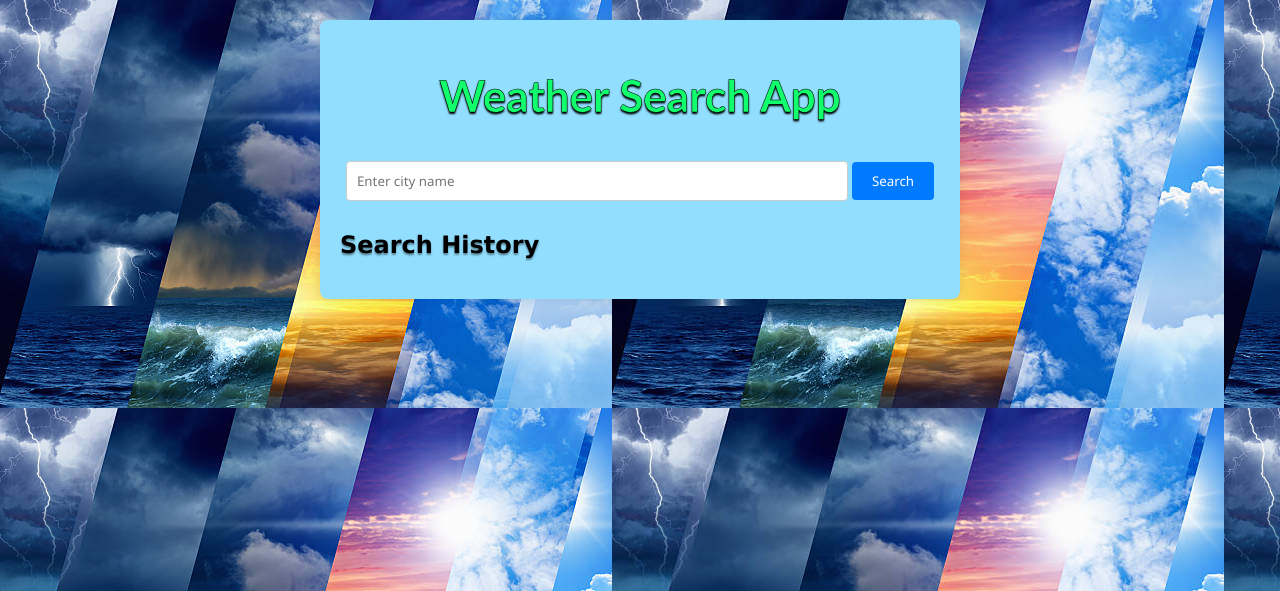
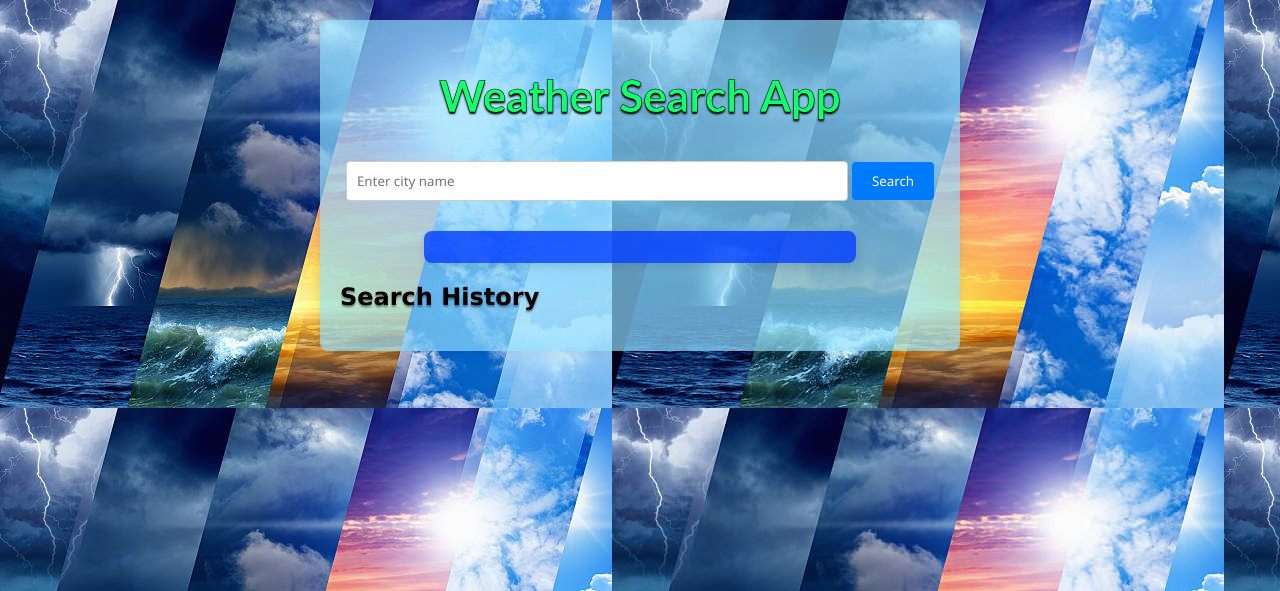
Before and after one commit to biprojeetchaudhury/Weather-DashBoard-App, a Flask app: page / in a window 1280 px wide. Shown: the top 591 px of the page. Run offline with Flask 3, Linux system fonts and the light colour scheme.

Commit message:
Update style.css

```diff
--- a/static/style.css
+++ b/static/style.css
@@ -9,10 +9,36 @@
     max-width: 600px;
     margin: 20px auto;
     padding: 20px;
-    background: #92deff;
+    background: #92deffac;
     border-radius: 8px;
     box-shadow: 0 0 10px rgba(0, 0, 0, 0.1);
 }
+
+@keyframes slideFromTop {
+    0% {
+      transform: translateY(-100%);
+      opacity: 0;
+    }
+    100% {
+      transform: translateY(0);
+      opacity: 1;
+    }
+  }
+
+@keyframes fadeIn {
+0% {
+    opacity: 0;
+}
+100% {
+    opacity: 1;
+}
+}
+.container h1 {
+    animation: slideFromTop 2s ease-out;
+    position: relative;
+}
+
+
 
 h1 {
     color: #11ff6c;
@@ -24,8 +50,27 @@
 }
 
 ul{
-    text-align: left;
+    list-style: none;
+    background-color: #0036b4bd;
+    border-radius: 10px;
     font-family: 'Segoe UI', Tahoma, Geneva, Verdana, sans-serif;
+}
+
+ul li{
+    color: #e2e2e2;
+    background: rgba(19, 1, 1, 0.1);
+    border-radius: 10px;
+    padding: 10px;
+    margin: 5px 0;
+    width: 90%;
+    text-align: center;
+    transition: background-color 0.3s ease;}
+
+ul li:hover{
+    background-color: rgba(0, 32, 138, 0.8);
+    color: #ff0000;
+    transform: translateY(-1px);
+    transition: all 0.3s ease;
 }
 
 h2{
@@ -59,6 +104,48 @@
     transition-duration: 0.5s;
 }
 
+#weatherInfo {
+    animation: fadeIn 2s ease-out forwards;
+    position: relative;
+    background-color: rgba(3, 62, 255, 0.8);
+    border-radius: 8px;
+    padding: 16px;
+    max-width: 400px;
+    margin: 20px auto;
+    text-align: center;
+    box-shadow: 0 4px 8px rgba(0, 0, 0, 0.1);
+    font-family: 'Arial', sans-serif;
+  }
+
+#weatherInfo h3 {
+font-size: 1.5em;
+color: #26ff00;
+margin: 20px 0;
+stroke: black;
+
+}
+
+#weatherInfo p {
+font-size: 1em;
+color: #ffffff;
+margin: 6px 0;
+
+}
+
+#weatherInfo:hover {
+background-color: rgba(0, 32, 138, 0.8);
+transform: translateY(-1px);
+transition: all 0.3s ease;
+}
+
+#weatherInfo:hover h3,#weatherInfo:hover p {
+    color: #ff0000;
+    }
+
+.hidden {
+    display: none;
+  }
+
 .weather-info {
     margin-top: 20px;
 }
```
